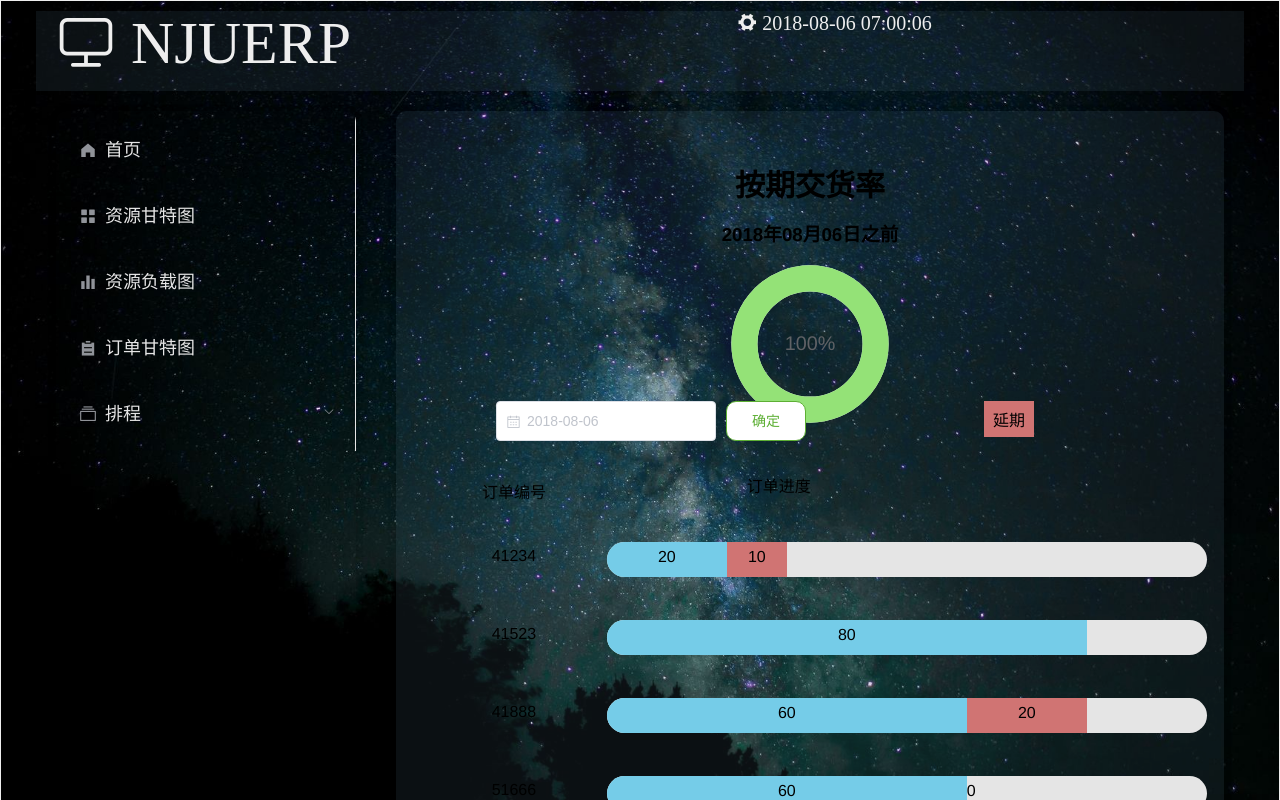
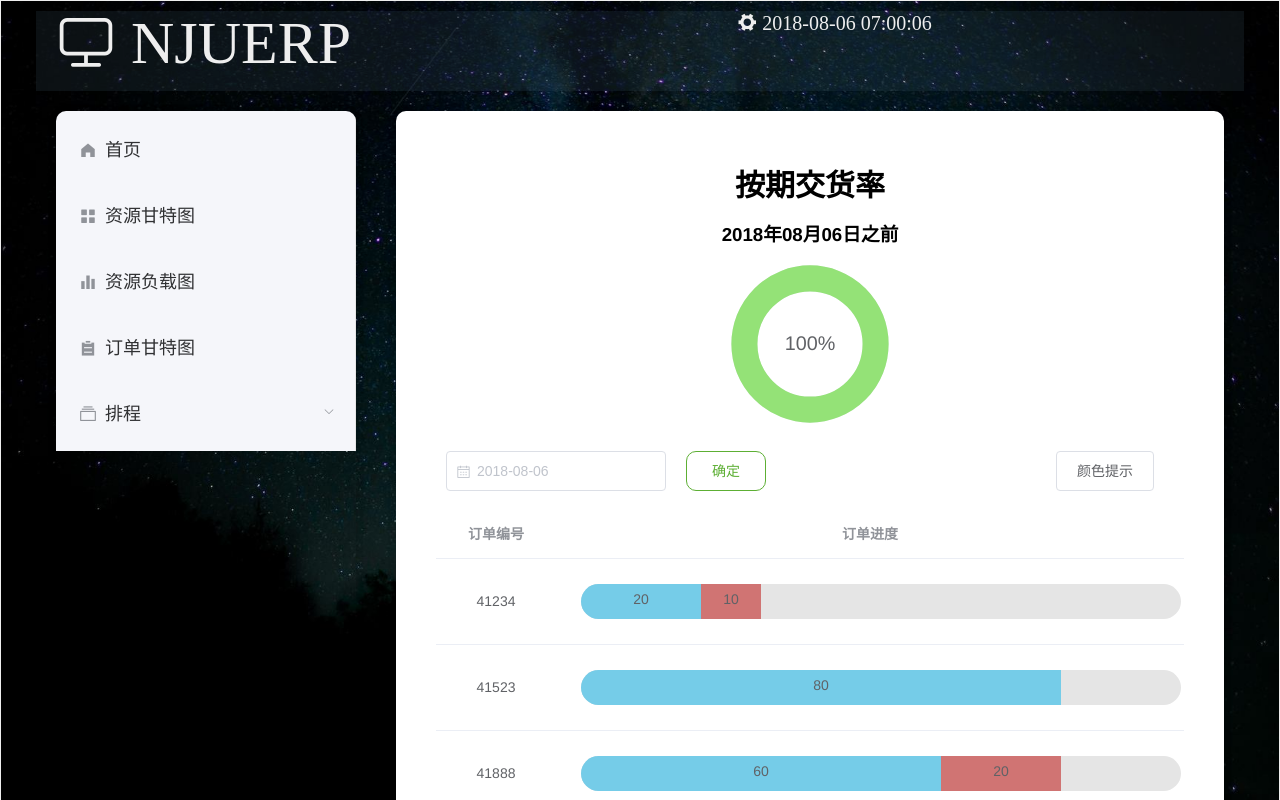
Before and after one commit to NJUSEWebPlusPracticeGroupD/APS-fronted, a Vue app: page /#/orderGantt in a window 1280 px wide. Built offline with nearby package versions, Linux system fonts and the light colour scheme; sample sign-in values are in the browser's storage.

Commit message:
美化图和表结构

```diff
--- a/src/components/GanttChart.vue
+++ b/src/components/GanttChart.vue
@@ -54,7 +54,7 @@ export default {
   methods: {
     addTime(time,num){
       var date=new Date(time)
-      date.setTime(date.getTime()+num*86400000)
+      date.setTime(date.getTime()+num*86400000 )
       return date.toString()[0,10]
     },
     backToChart1(){
@@ -86,7 +86,7 @@ export default {
           index = index + 3
         }
         item['color'] = colorMap[item['task']]
-        if(item['delay'] === true){
+        if(item['delay']==true){
           item['color'] = colorSet.getIndex(9).brighten(0)
         }
         if(!nameMap[item['name']]){
@@ -98,7 +98,6 @@ export default {
       var categoryAxis = chart.yAxes.push(new am4charts.CategoryAxis())
       categoryAxis.dataFields.category = 'name'
       categoryAxis.renderer.grid.template.location = 0
-
       categoryAxis.renderer.inversed = true
 
       var dateAxis = chart.xAxes.push(new am4charts.DateAxis())
@@ -132,7 +131,6 @@ export default {
       label.align = 'center'
       label.valign = 'middle'
 
-
       //点击事件
       const that = this
       series1.columns.template.events.on('hit', function (ev) {
@@ -141,6 +139,7 @@ export default {
 
         let chart = am4core.create('chartdiv1', am4charts.XYChart)
         chart.hiddenState.properties.opacity = 0 // this creates initial fade-in
+
 
         chart.paddingRight = 30
         chart.dateFormatter.inputDateFormat = 'yyyy-MM-dd HH:mm'
@@ -182,16 +181,15 @@ export default {
 
         var series1 = chart.series.push(new am4charts.ColumnSeries())
         series1.columns.template.width = am4core.percent(30)
-        series1.columns.template.height=am4core.percent(30)
+        series1.columns.template.height=am4core.percent(50)
         series1.columns.template.tooltipText = '{task}: {openDateX} - {dateX}'
-        //series1.columns.template.tooltipText.fontcolor("#ffffff");
 
         series1.dataFields.openDateX = 'fromDate'
         series1.dataFields.dateX = 'toDate'
         series1.dataFields.categoryY = 'name'
         series1.columns.template.propertyFields.fill = 'color' // get color from data
         series1.columns.template.propertyFields.stroke = 'color'
-        series1.columns.template.strokeOpacity = 0.5
+        series1.columns.template.strokeOpacity = 1
         chart.scrollbarX = new am4core.Scrollbar()
 
         var columnTemplate = series1.columns.template
--- a/src/components/PageAside.vue
+++ b/src/components/PageAside.vue
@@ -2,7 +2,7 @@
   <el-aside class="aside">
     <el-menu
       class="el-menu-vertical-demo"
-      background-color="transparent"
+      background-color="#f5f6fa"
     >
       <router-link to="/about">
         <el-menu-item
@@ -94,8 +94,8 @@ export default {
 
 <style scoped>
 .aside{
-  //background-color: transparent;
-  width: 20%;
+
+  width: 200px;
   min-height:400px;
   margin:20px;
   border-radius: 10px;
@@ -103,7 +103,7 @@ export default {
   box-shadow: 0 2px 10px rgba(0, 0, 0, .12), 0 0 12px rgba(0, 0, 0, .04);
 }
 .aside:hover{
-  margin: 10px 20px;
+  margin:10px 20px;
 }
 .menu{
   background-color:transparent;
@@ -126,10 +126,4 @@ a {
   color:black;
   text-decoration: none;
 }
-span{
-  color: #e5e5e5;
-}
-.el-menu-item{
-  color: #e5e5e5;
-}
 </style>
--- a/src/components/ProgressBar.vue
+++ b/src/components/ProgressBar.vue
@@ -6,12 +6,12 @@
       <div class="bar">
         <span
           class="progress"
-          :style="date!=100?{'width':`${date}%`,'background-color':'#75cce8'}:{'width':`${date}%`,'background-color':'#94e277'}"
-        > {{ date }}</span>
+          :style="data!=100?{'width':`${data}%`,'background-color':'#75cce8'}:{'width':`${data}%`,'background-color':'#94e277'}"
+        > {{ data }}</span>
         <span
           class="progress"
-          :style="{'width':`${delayDate}%`,'background-color':'#D07473','position': 'absolute','left':`${date}%`}"
-        > {{ delayDate }}</span>
+          :style="{'width':`${delayData}%`,'background-color':'#D07473','position': 'absolute','left':`${data}%`}"
+        > {{ delayData }}</span>
       </div>
     </div>
   </div>
@@ -21,11 +21,11 @@
 export default {
   name: 'ProgressBar',
   props: {
-    date: {
+    data: {
       type:Number,
       default:()=> 90
     },
-    delayDate:{
+    delayData:{
       type:Number,
       default:()=>0
     }
--- a/src/components/VerticalProgressBar.vue
+++ b/src/components/VerticalProgressBar.vue
@@ -13,7 +13,7 @@
         />
       </div>
       <div class="sfont">
-        {{ item.date }}
+        {{ item.data }}%
       </div>
     </div>
   </div>
@@ -26,7 +26,7 @@ export default {
       type: Array,
       default() {
         return [
-          {date: '50', value: 5},
+          {data: '50', value: 5},
         ]
       }
     }
--- a/src/views/OrderGantt.vue
+++ b/src/views/OrderGantt.vue
@@ -13,7 +13,9 @@
         width="160"
       />
     </div>
-    <el-row style="position:relative;margin-bottom: 10px">
+
+
+    <el-row style="margin-bottom: 10px;margin-top:80px;">
       <el-date-picker
         v-model="value"
         class="date-picker"
@@ -28,52 +30,107 @@
       >
         确定
       </el-button>
-      <div class="delay">
-        延期
-      </div>
-    </el-row>
-    <el-row>
-      <el-col :span="5">
-        <div
-          class="orderId"
-        >
-          订单编号
-        </div>
-      </el-col>
-      <el-col :span="12">
-        <div style="margin:1.5vh auto">
-          订单进度
-        </div>
-      </el-col>
-      <el-col
-        :span="7"
-        style="min-height:1px;"
-      />
+      <el-popover
+        placement="left-start"
+        style="float: right;margin-top:-50px;margin-right:4%;"
+        width="180"
+        trigger="hover"
+      >
+        <el-row>
+          <div style="vertical-align: center;display:table-cell;height: 30px;float:left;line-height: 30px">
+            延期订单:
+          </div><div style="margin-left:52px;background-color:#D07473;width:50px;height:30px;display: inline-block" />
+        </el-row>
+        <el-row>
+          <div style="vertical-align: center;display:table-cell;height: 30px;float:left;line-height: 30px">
+            未完成订单:
+          </div><div style="margin-left:38px;background-color:#75cce8;width:50px;height:30px;display: inline-block" />
+        </el-row>
+        <el-row>
+          <div style="vertical-align: center;display:table-cell;height: 30px;float:left;line-height: 30px">
+            已完成订单:
+          </div><div style="margin-left:38px;background-color:#94e277;width:50px;height:30px;display: inline-block" />
+        </el-row>
+        <el-button slot="reference">
+          颜色提示
+        </el-button>
+      </el-popover>
     </el-row>
 
-    <el-row
-      v-for="(item) in orderProgress"
-      :key="item"
-      style="margin-bottom: 10px;"
+
+    <el-table
+      class="table"
+      :data="orderProgress"
+      max-height="500"
+      row-key="orderId"
     >
-      <el-col :span="5">
-        <div
-          class="orderId"
-        >
-          {{ item.orderId }}
-        </div>
-      </el-col>
-      <el-col :span="12">
-        <ProgressBar
-          :delay-date="`${item.dateDelay}`"
-          :date="`${item.date}`"
-        />
-      </el-col>
-      <el-col
-        :span="7"
-        style="min-height:1px;"
+      <el-table-column
+        prop="orderId"
+        label="订单编号"
+        height="60"
+        width="120"
+        align="center"
       />
-    </el-row>
+      <el-table-column
+        height="60"
+        label="订单进度"
+        align="center"
+      >
+        <template slot-scope="scope">
+          <ProgressBar
+            :delay-data="scope.row.dataDelay"
+            :data="scope.row.data"
+          />
+        </template>
+      </el-table-column>
+    </el-table>
+
+
+
+
+
+    <!--    <el-row>-->
+    <!--      <el-col :span="5">-->
+    <!--        <div-->
+    <!--          class="orderId"-->
+    <!--        >-->
+    <!--          订单编号-->
+    <!--        </div>-->
+    <!--      </el-col>-->
+    <!--      <el-col :span="12">-->
+    <!--        <div style="margin:1.5vh auto">-->
+    <!--          订单进度-->
+    <!--        </div>-->
+    <!--      </el-col>-->
+    <!--      <el-col-->
+    <!--        :span="7"-->
+    <!--        style="min-height:1px;"-->
+    <!--      />-->
+    <!--    </el-row>-->
+
+    <!--    <el-row-->
+    <!--      v-for="(item) in orderProgress"-->
+    <!--      :key="item"-->
+    <!--      style="margin-bottom: 10px;"-->
+    <!--    >-->
+    <!--      <el-col :span="5">-->
+    <!--        <div-->
+    <!--          class="orderId"-->
+    <!--        >-->
+    <!--          {{ item.orderId }}-->
+    <!--        </div>-->
+    <!--      </el-col>-->
+    <!--      <el-col :span="12">-->
+    <!--        <ProgressBar-->
+    <!--          :delay-date="`${item.dateDelay}`"-->
+    <!--          :date="`${item.date}`"-->
+    <!--        />-->
+    <!--      </el-col>-->
+    <!--      <el-col-->
+    <!--        :span="7"-->
+    <!--        style="min-height:1px;"-->
+    <!--      />-->
+    <!--    </el-row>-->
   </el-main>
 </template>
 
@@ -91,43 +148,43 @@ export default {
       orderProgress:[
         {
           orderId:41234,
-          date: 20,
-          dateDelay:10
+          data: 20,
+          dataDelay:10
         },
         {
           orderId:41523,
-          date: 80,
-          dateDelay:''
+          data: 80,
+          dataDelay:''
         },
         {
           orderId:41888,
-          date: 60,
-          dateDelay:20
+          data: 60,
+          dataDelay:20
         },
         {
           orderId:51666,
-          date: 60,
-          dateDelay:0
+          data: 60,
+          dataDelay:''
         },
         {
           orderId:64850,
-          date:100,
-          dateDelay:0
+          data:100,
+          dataDelay:''
         },
         {
           orderId:98564,
-          date:90,
-          dateDelay:10
+          data:90,
+          dataDelay:10
         },
         {
           orderId:65732,
-          date: 30,
-          dateDelay: 20
+          data: 30,
+          dataDelay: 20
         },
         {
           orderId:41253,
-          date:60,
-          dateDelay:0
+          data:60,
+          dataDelay:''
         }
       ],
       value:'',
@@ -162,7 +219,7 @@ export default {
 <style scoped>
 
 .main{
-  background-color:#3f5c6d2c;
+  background-color: #FFFFFF;
   margin:20px 20px;
   padding: 40px;
   min-height: 400px;
@@ -207,12 +264,12 @@ export default {
 .date-picker {
   position: absolute;
   top: -50px;
-  left: 60px;
+  left: 10px;
 }
 .button{
   position: absolute;
   top: -50px;
-  left: 290px;
+  left: 250px;
   color: #5daf34;
   width: 80px;
   border: 1px solid #5daf34;
--- a/src/views/ResourceGantt.vue
+++ b/src/views/ResourceGantt.vue
@@ -1,6 +1,6 @@
 <template>
   <el-main class="main">
-    <el-row style="margin-top: 0">
+    <el-row>
       <el-date-picker
         v-model="value"
         class="date-picker"
@@ -11,23 +11,42 @@
       <el-button
         round
         class="button"
-        v-model="value"
         @click="getResource"
-
       >
         确定
       </el-button>
-      <div class="delay">
-        延期
-      </div>
+
+      <el-popover
+        placement="left-start"
+        style="float: right;margin-right:4%;"
+        width="120"
+        trigger="hover"
+      >
+        <el-row>
+          <div style="vertical-align: center;display:table-cell;height: 30px;float:left;line-height: 30px">
+            延期订单:
+          </div><div style="margin-left:30px;background-color:#D07473;width:50px;height:30px;display: inline-block" />
+        </el-row>
+        <el-row>
+          <div style="vertical-align: center;display:table-cell;height: 30px;float:left;line-height: 30px">
+            同一订单:<div style="margin-left:20px;vertical-align: center;display:table-cell;height: 30px;line-height: 30px">
+              相同颜色
+            </div>
+          </div>
+        </el-row>
+        <el-button slot="reference">
+          颜色提示
+        </el-button>
+      </el-popover>
     </el-row>
-    <GanttChart v-bind:datas="GanntData" > </GanttChart>
+
+    <GanttChart :datas="GanntData" />
   </el-main>
 </template>
 
 <script>
 import GanttChart from '@/components/GanttChart'
-import {testRequest,getResourceGantt} from '@/api/getGraphic'
+import {testRequest} from '@/api/getGraphic'
 export default {
   name: 'ResourceGantt',
   components: {
@@ -124,86 +143,9 @@ export default {
       // console.log(GanttChart.props.datas);
       // console.log("hi3");
 
-      console.log(this.value);
-      // testRequest(this.value).then(res => {
-      //   console.log(res)
-      // });
-      getResourceGantt(new Date(this.value)).then(res => {
-        console.log(res);
-        this.GanntData = res;
-      }).then(res2 =>{
-        this.GanntData = [
-          {
-            name: 'line1',
-            fromDate: '2018-08-01 08:00',
-            toDate: '2018-08-01 10:00',
-            task: 'task1'
-          },
-          {
-            name: 'line1',
-            fromDate: '2018-08-01 12:00',
-            toDate: '2018-08-01 15:00',
-            task: 'task2',
-            delay:true
-          },
-          {
-            name: 'line1',
-            fromDate: '2018-08-01 15:30',
-            toDate: '2018-08-01 21:30',
-            task: 'task4',
-            delay:false
-          },
-          {
-            name: 'line2',
-            fromDate: '2018-08-01 09:00',
-            toDate: '2018-08-01 11:00',
-            task: 'task3',
-            delay:false
-          },
-          {
-            name: 'line2',
-            fromDate: '2018-08-01 13:00',
-            toDate: '2018-08-01 17:00',
-            task: 'task5',
-            delay:false
-          },
-          {
-            name: 'line2',
-            fromDate: '2018-08-01 11:00',
-            toDate: '2018-08-01 16:00',
-            task: 'task2',
-            delay:false
-          },
-          {
-            name: 'line2',
-            fromDate: '2018-08-01 16:00',
-            toDate: '2018-08-01 19:00',
-            task: 'task4',
-            delay:false
-          },
 
-          {
-            name: '张三',
-            fromDate: '2018-08-01 16:00',
-            toDate: '2018-08-01 20:00',
-            task: 'task4'
-          },
-          {
-            name: '张三',
-            fromDate: '2018-08-01 20:30',
-            toDate: '2018-08-01 24:00',
-            task: 'task3',
-            delay: false
-          },
-
-          {
-            name: '李四',
-            fromDate: '2018-08-01 13:00',
-            toDate: '2018-08-01 24:00',
-            task: 'task2',
-            delay: false
-          }
-        ]
+      testRequest().then(res => {
+        console.log(res)
       })
     }
   }
@@ -213,10 +155,10 @@ export default {
 <style scoped>
 
 .main{
-  background-color:#3f5c6d2c;
+  background-color: #FFFFFF;
   margin:20px 20px;
   padding: 60px;
-  min-height: 300px;
+  min-height: 400px;
   border-radius: 10px;
   box-shadow: 0 2px 10px rgba(0, 0, 0, .12), 0 0 12px rgba(0, 0, 0, .04);
 }
@@ -224,11 +166,9 @@ export default {
   padding-top:1vh;
   float:right;
   margin-right: 10vh;
-  margin-top: 10px;
   background-color: #D07473;
   width: 50px;
-  height:30px;
-  border-radius: 5px;
+  height:30px
 }
 .main:hover{
   margin:10px 20px 30px 20px;
--- a/src/views/ResourceLoader.vue
+++ b/src/views/ResourceLoader.vue
@@ -31,9 +31,6 @@
       </div>
     </div>
     <el-row style="margin: 15px 0">
-      <p style="float:left; ">
-        选择查看时间：
-      </p>
       <el-date-picker
         v-model="value"
         class="date-picker"
@@ -48,48 +45,86 @@
       >
         确定
       </el-button>
+      <el-popover
+        placement="left-start"
+        style="float: right"
+        width="130"
+        trigger="hover"
+      >
+        <el-row>
+          <div style="vertical-align: center;display:table-cell;height: 30px;float:left;line-height: 30px">
+            0~20% :
+          </div><div style="margin-left:38px;background-color:#d6a3dc;width:50px;height:30px;display: inline-block" />
+        </el-row>
+        <el-row>
+          <div style="vertical-align: center;display:table-cell;height: 30px;float:left;line-height: 30px">
+            20~40%  :
+          </div><div style="margin-left:30px;background-color:#f7db70;width:50px;height:30px;display: inline-block" />
+        </el-row>
+        <el-row>
+          <div style="vertical-align: center;display:table-cell;height: 30px;float:left;line-height: 30px">
+            40~60%  :
+          </div><div style="margin-left:30px;background-color:#eabebf;width:50px;height:30px;display: inline-block" />
+        </el-row>
+        <el-row>
+          <div style="vertical-align: center;display:table-cell;height: 30px;float:left;line-height: 30px">
+            60~80%  :
+          </div><div style="margin-left:30px;background-color:#75cceb;width:50px;height:30px;display: inline-block" />
+        </el-row>
+        <el-row>
+          <div style="vertical-align: center;display:table-cell;height: 30px;float:left;line-height: 30px">
+            80~100% :
+          </div><div style="margin-left:22px;background-color:#94e277;width:50px;height:30px;display: inline-block" />
+        </el-row>
+        <el-button slot="reference">
+          颜色提示
+        </el-button>
+      </el-popover>
     </el-row>
     <div class="datePaging">
-      <i
-        class="el-icon-caret-left"
-        @click="preDate"
-      />
-      <DatePaging :begin-date="beginTime" />
-      <i
-        class="el-icon-caret-right"
-        @click="nextDate"
+      <!--      <i-->
+      <!--        class="el-icon-caret-left"-->
+      <!--        @click="preDate"-->
+      <!--      />-->
+      <DatePaging
+        :begin-date="beginTime"
+        :data="data"
       />
     </div>
-    <el-row
-      v-for="(item,index1) in data"
-      :key="index1"
-      style="margin-bottom: 1vh"
-    >
-      <div class="id">
-        {{ item.name }}
-      </div>
-      <div
-        v-for="(each,index2) in item.rates"
-        :key="index2"
-        class="rateContainer"
-      >
-        <vertical-progress-bar
-          class="rateBar"
-          :bar-data="[{date:`${each}`,value:(`${each}`)/10}]"
-        />
-      </div>
-    </el-row>
+    <!--      <i-->
+    <!--        class="el-icon-caret-right"-->
+    <!--        @click="nextDate"-->
+    <!--      />-->
+    <!--    </div>-->
+    <!--    <el-row-->
+    <!--      v-for="(item,index1) in data"-->
+    <!--      :key="index1"-->
+    <!--      style="margin-bottom: 1vh"-->
+    <!--    >-->
+    <!--      <div class="id">-->
+    <!--        {{ item.name }}-->
+    <!--      </div>-->
+    <!--      <div-->
+    <!--        v-for="(each,index2) in item.rates"-->
+    <!--        :key="index2"-->
+    <!--        class="rateContainer"-->
+    <!--      >-->
+    <!--        <vertical-progress-bar-->
+    <!--          class="rateBar"-->
+    <!--          :bar-data="[{date:`${each}`,value:(`${each}`)/10}]"-->
+    <!--        />-->
+    <!--      </div>-->
+    <!--    </el-row>-->
   </el-main>
 </template>
 
 <script>
 
-import VerticalProgressBar from '@/components/VerticalProgressBar'
 import DatePaging from '@/components/DatePaging'
 
 export default {
   name: 'ResourceLoader',
-  components: {DatePaging, VerticalProgressBar},
+  components: {DatePaging},
   props:{
 
   },
@@ -102,12 +137,10 @@ export default {
       timeString:'2018年7月5日~2018年7月13日',
       data:[
         {
-          date:'2018-07-13',
           name:'line1',
           rates:[30,20,40,50,80,20,10]
         },
         {
-          date:'2018-07-13',
           name:'line2',
           rates:[30,50,45,50,82,60,100]
         }
@@ -161,7 +194,7 @@ export default {
 <style scoped>
 
 .main{
-  background-color:#3f5c6d2c;
+  background-color: #FFFFFF;
   margin:20px 20px;
   padding: 60px;
   min-height:400px;
--- a/src/views/schedule/PlanTable.vue
+++ b/src/views/schedule/PlanTable.vue
@@ -58,16 +58,12 @@
       <div v-if="showPlanTable">
         <div
           class="planTable"
-          style="background-color: transparent"
         >
           <el-table
             class="table"
             :data="tableData.filter(data => !search || data.orderNumber.toString().toLowerCase().includes(search.toLowerCase()))"
-            hieght="250"
+            height="500"
             row-key="orderNumber"
-            @cell-click="turnToOrderProductionTable"
-
-
           >
             <el-table-column
               prop="orderNumber"
@@ -384,7 +380,7 @@ export default {
       padding-top:20px;
     }
     .planTable{
-      //display: inline;
+      display: inline;
       float: left;
       margin-left: 20px;
     }
@@ -405,10 +401,8 @@ export default {
       margin-left:20px;
     }
     .table{
-      width: 750px;
+     width: 750px;
       margin-bottom: 20px;
-      border-radius: 5px;
-      background: transparent;
     }
     .time{
       float:right;
--- a/src/views/schedule/ProductionTable.vue
+++ b/src/views/schedule/ProductionTable.vue
@@ -179,7 +179,7 @@ export default {
 </script>
 <style>
 .main{
-  background-color:#3f5c6d2c;
+  background-color: #FFFFFF;
   margin:20px 20px;
   padding: 60px;
   min-height: 400px;
```
Also changed, not shown: src/components/DatePaging.vue (+77 -15 lines), src/utils/common.js (indentation only).
